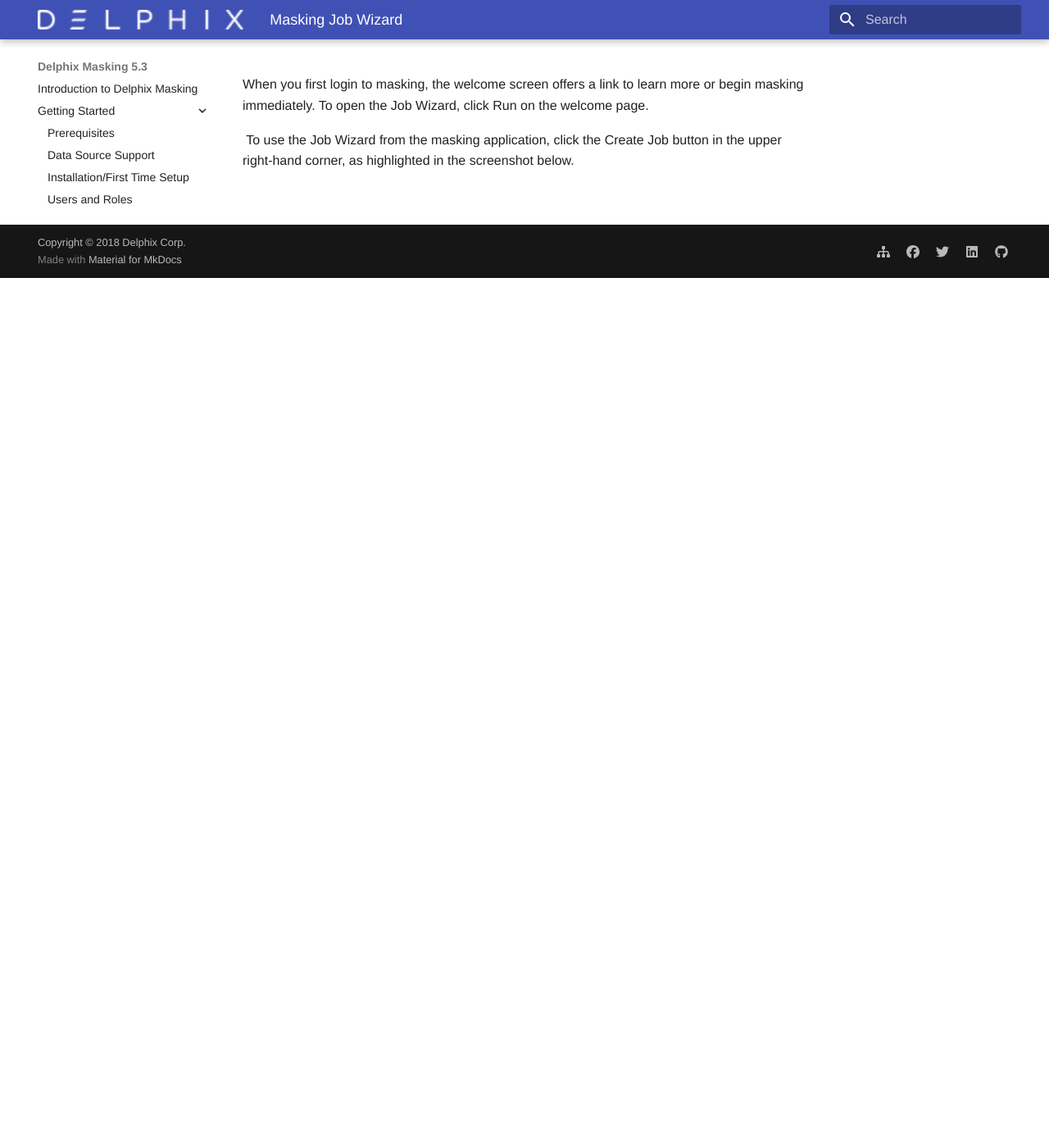
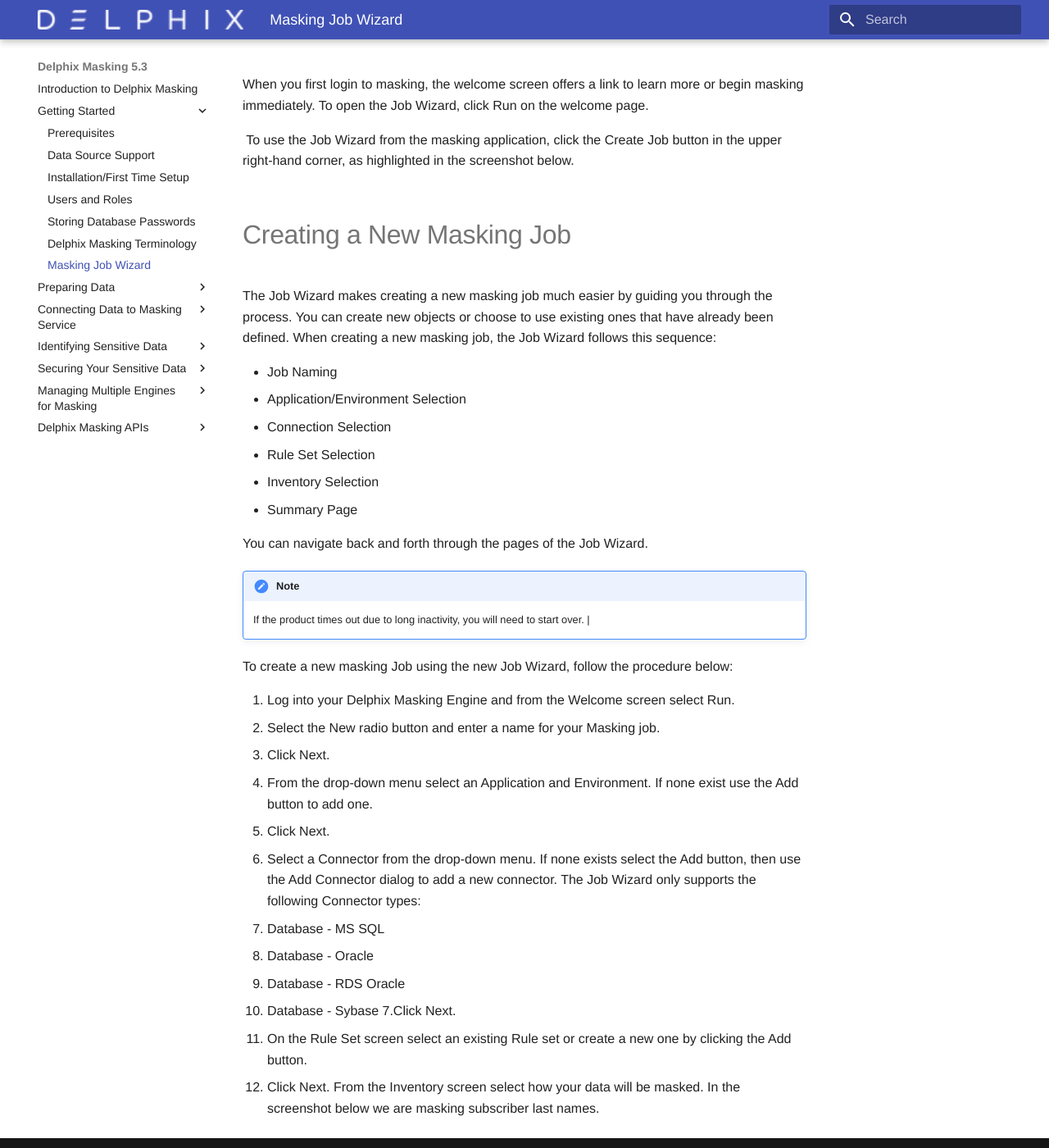
Before and after one commit to skdelphix/maskdocs, an MkDocs documentation site: the page built from docs/Getting_Started/Masking_Job_Wizard.md, in a window 1280 px wide and 1400 px high, scrolled down 2161 px. Shown: the whole window at 82% size. Built offline with MkDocs 1.6.1 and Material for MkDocs 9.7.7, drawn with Linux system fonts in a browser that asks for light colours; some web fonts are replaced; before the commit the page ends 2500 px from its top, so only the background shows below that.

Commit message:
Update Masking_Job_Wizard.md

```diff
--- a/docs/Getting_Started/Masking_Job_Wizard.md
+++ b/docs/Getting_Started/Masking_Job_Wizard.md
@@ -76,3 +76,38 @@ To use the Job Wizard from the masking application, click the Create Job button
 in the upper right-hand corner, as highlighted in the screenshot below.
 
 ![](create_job.png)
+
+# Creating a New Masking Job
+The Job Wizard makes creating a new masking job much easier by guiding you
+through the process. You can create new objects or choose to use existing ones
+that have already been defined.  When creating a new masking job, the Job Wizard
+follows this sequence:
+
+- Job Naming
+- Application/Environment Selection
+- Connection Selection
+- Rule Set Selection
+- Inventory Selection
+- Summary Page
+
+You can navigate back and forth through the pages of the Job Wizard.
+
+!!! note
+    If the product times out due to long inactivity, you will need to start over. |
+
+To create a new masking Job using the new Job Wizard, follow the procedure below:
+
+1. Log into your Delphix Masking Engine and from the Welcome screen select  Run.
+2. Select the New radio button and enter a name for your Masking job.
+3. Click Next.
+4. From the drop-down menu select an Application and Environment. If none exist use the Add button to add one.
+5. Click Next.
+6. Select a Connector from the drop-down menu. If none exists select the Add button, then use the Add Connector dialog to add a new connector. The Job Wizard only supports the following  Connector types:
+   - Database - MS SQL
+   - Database - Oracle
+   - Database - RDS Oracle
+   - Database - Sybase
+7.Click Next.
+8. On the Rule Set screen select an existing Rule set or create a new one by clicking the Add button.
+9. Click Next.
+From the Inventory screen select how your data will be masked. In the screenshot below we are masking subscriber last names.
```
